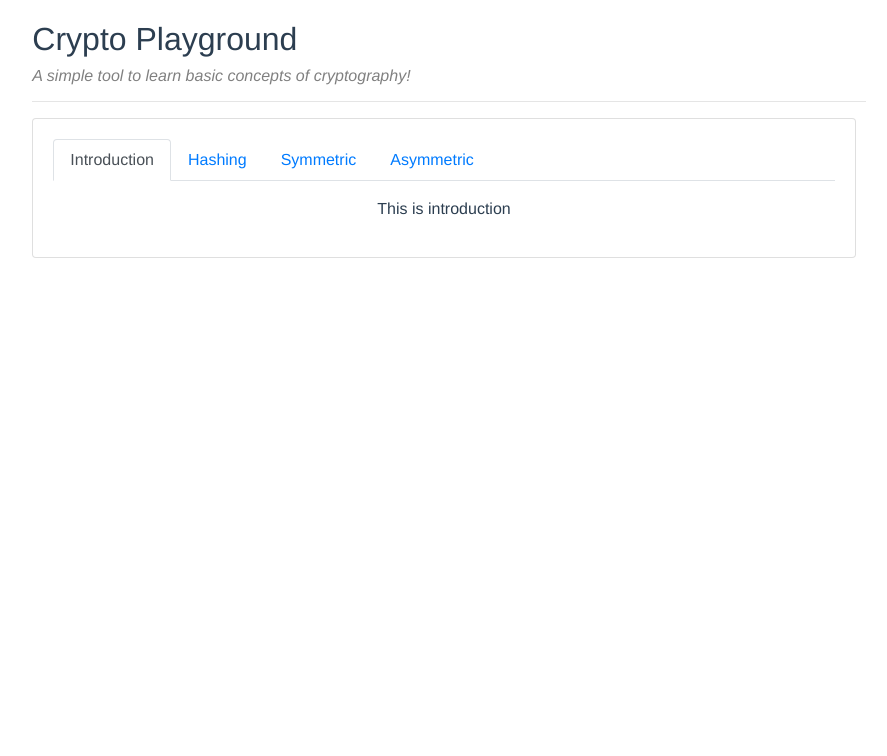
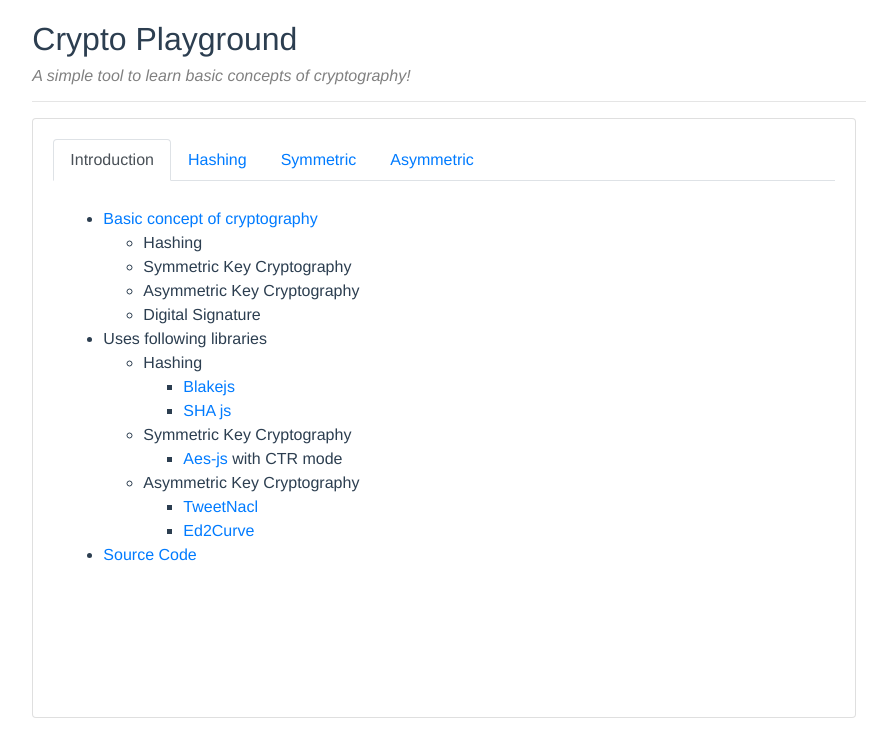
Before and after one commit to Vishwas1/crypto, a Vue app: page /#/crypto in a window 1280 px wide. Shown: the top 756 px of the page, without its empty margins (196-1083 px from the left). Built offline with nearby package versions, Linux system fonts and the light colour scheme.

Commit message:
added introduction page

```diff
--- /dev/null
+++ b/src/components/Introduction.vue
@@ -0,0 +1,64 @@
+<style scoped>
+.blog {
+  text-align: left;
+  padding: 10px;
+  height: 500px;
+  overflow-y: auto;
+}
+</style>
+<template>
+  <div class="blog">
+    <!-- <h2 id="features">Features</h2> -->
+    <ul>
+      <li>
+        <a
+          href="https://github.com/Vishwas1/crypto/blob/master/docs/README.md" target="_blank"
+        >Basic concept of cryptography</a>
+        <ul>
+          <li>Hashing</li>
+          <li>Symmetric Key Cryptography</li>
+          <li>Asymmetric Key Cryptography</li>
+          <li>Digital Signature</li>
+        </ul>
+      </li>
+      <li>
+        Uses following libraries
+        <ul>
+          <li>
+            Hashing
+            <ul>
+              <li>
+                <a href="https://www.npmjs.com/package/blakejs" target="_blank">Blakejs</a>
+              </li>
+              <li>
+                <a href="https://www.npmjs.com/package/sha.js" target="_blank">SHA js</a>
+              </li>
+            </ul>
+          </li>
+          <li>
+            Symmetric Key Cryptography
+            <ul>
+              <li>
+                <a href="https://www.npmjs.com/package/aes-js" target="_blank">Aes-js</a> with CTR mode
+              </li>
+            </ul>
+          </li>
+          <li>
+            Asymmetric Key Cryptography
+            <ul>
+              <li>
+                <a href="https://www.npmjs.com/package/tweetnacl" target="_blank">TweetNacl</a>
+              </li>
+              <li>
+                <a href="https://www.npmjs.com/package/ed2curve" target="_blank">Ed2Curve</a>
+              </li>
+            </ul>
+          </li>
+        </ul>
+      </li>
+      <li>
+              <a href="https://github.com/Vishwas1/crypto" target="_blank">Source Code</a>
+    </li>
+    </ul>
+  </div>
+</template>
--- a/src/views/Crypto.vue
+++ b/src/views/Crypto.vue
@@ -15,6 +15,7 @@
 .fullbody {
   width: 100%;
 }
+
 </style>
 <template>
   <div class="home">
@@ -22,7 +23,7 @@
       <b-card no-body style="padding: 20px">
         <b-tabs content-class="mt-3">
           <b-tab title="Introduction" active>
-            <p>This is introduction</p>
+            <Introduction/>
           </b-tab>
           <b-tab title="Hashing">
             <Hash />
@@ -43,12 +44,14 @@
 import Hash from "@/components/Hash.vue";
 import Asymmetric from "@/components/Asymmetric.vue";
 import Symmetric from "@/components/Symmetric.vue";
+import Introduction from "@/components/Introduction.vue";
 export default {
   name: "PanelPage",
   components: {
     Hash,
     Asymmetric,
-    Symmetric
+    Symmetric,
+    Introduction
   },
   data() {
     return {
```
